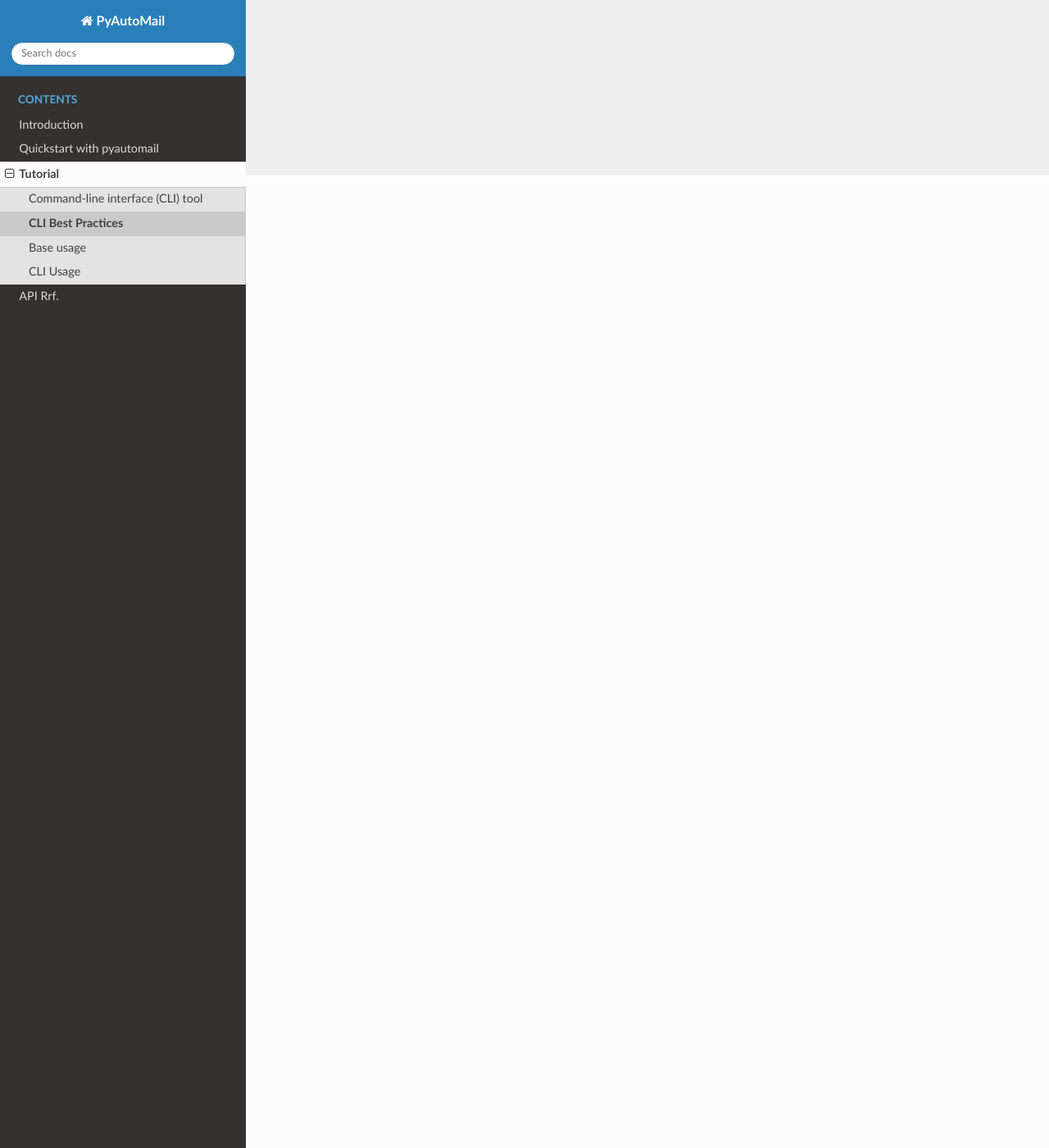
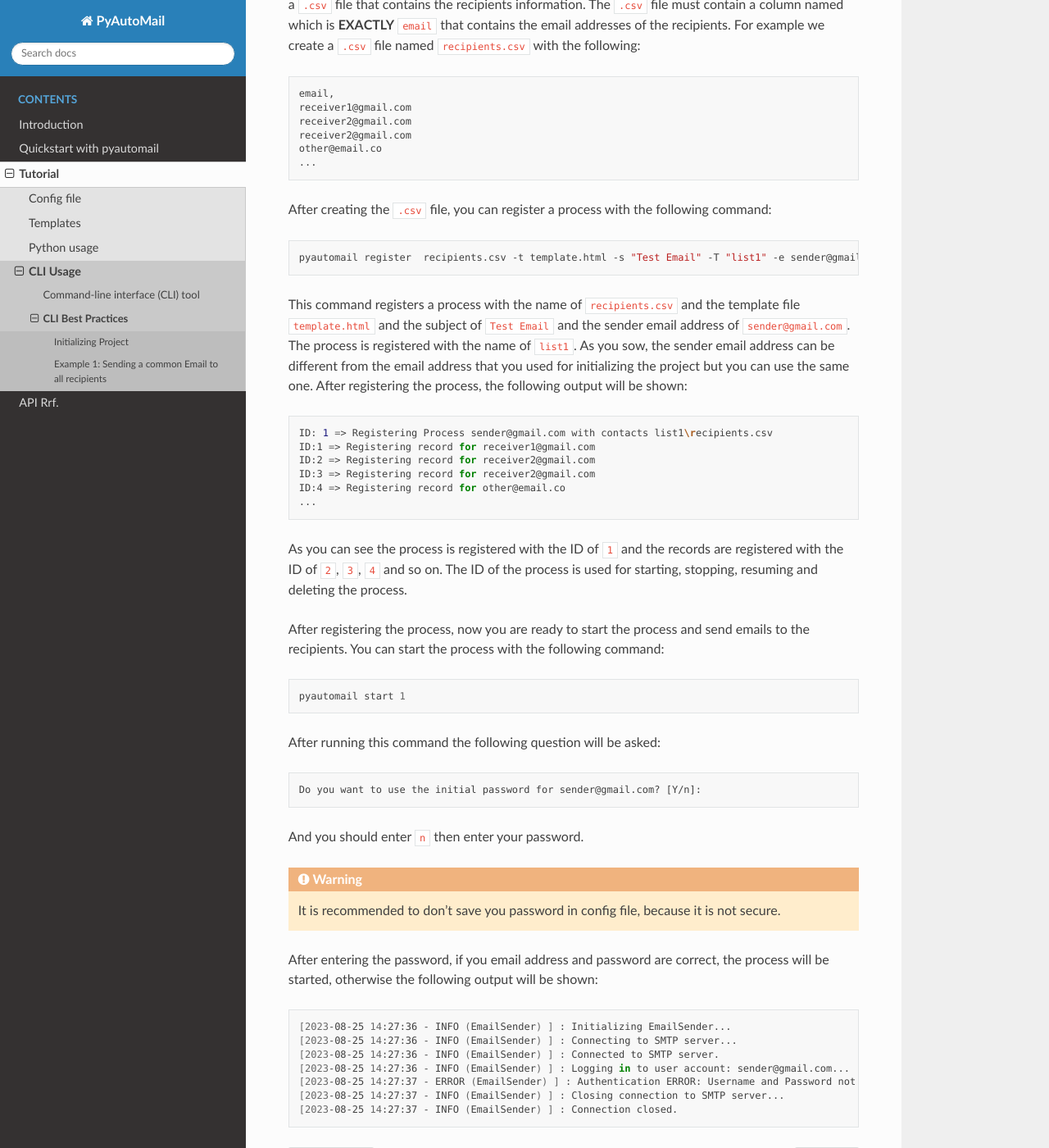
Before and after one commit to msinamsina/pyautomail, a Sphinx documentation site: the page built from docs/tutorial/cli-best-practices.rst, in a window 1280 px wide and 1400 px high, scrolled down 1186 px. Shown: the whole window at 82% size. Built offline with Sphinx 7.4.7 and the Read the Docs theme 2.0.0, drawn with Linux system fonts in a browser that asks for light colours; some of the changed text lies outside the part shown.

Commit message:
docs are modified

```diff
--- a/docs/conf.py
+++ b/docs/conf.py
@@ -11,7 +11,7 @@
 project = 'PyAutoMail'
 copyright = '2023, Mohammad Sina Allahkaram'
 author = 'Mohammad Sina Allahkaram'
-release = '1.1.1'
+release = '1.7.0.4'
 
 # -- General configuration ---------------------------------------------------
 # https://www.sphinx-doc.org/en/master/usage/configuration.html#general-configuration
--- a/docs/tutorial/cli-best-practices.rst
+++ b/docs/tutorial/cli-best-practices.rst
@@ -20,3 +20,99 @@
 
 3. In the last step of the user can **start**, **stop**, **resume**, **delete** processes which is registered in the
 project. The user can also **list** the processes and see the status of them.
+
+
+Initializing Project
+---------------------
+At first you need init the project and go inside of project directory.
+
+.. code-block:: bash
+
+    pyautomail init -db PAM-workspace -ss smtp.gmail.com -sp 465 -e example@gmail.com
+    cd PAM-workspace
+
+
+Example 1: Sending a common Email to all recipients
+---------------------------------------------------
+For sending a common email to all recipients, you need create a template file anywhere you want. We recommend to create
+``.html`` format. There is no limitation for the template file name. For example we create a template file named
+``template.html`` . The template file can contain any information you want. For example we create a template file
+with the following content:
+
+.. code-block:: html
+
+    <html>
+        <body>
+            <h1>Hi everyone!</h1>
+            <p>This is a test email.</p>
+        </body>
+    </html>
+
+After creating the template file, you need to register a process, but before that you need to prepare a ``.csv`` file
+that contains the recipients information. The ``.csv`` file must contain a column named which is **EXACTLY** ``email``
+that contains the email addresses of the recipients. For example we create a ``.csv`` file named ``recipients.csv``
+with the following:
+
+.. code-block:: text
+
+    email,
+    receiver1@gmail.com
+    receiver2@gmail.com
+    receiver2@gmail.com
+    other@email.co
+    ...
+
+After creating the ``.csv`` file, you can register a process with the following command:
+
+.. code-block:: bash
+
+    pyautomail register  recipients.csv -t template.html -s "Test Email" -T "list1" -e sender@gmail.com
+
+This command registers a process with the name of ``recipients.csv`` and the template file ``template.html`` and the
+subject of ``Test Email`` and the sender email address of ``sender@gmail.com``. The process is registered with the
+name of ``list1``. As you sow, the sender email address can be different from the email address that you used for
+initializing the project but you can use the same one. After registering the process, the following output will be
+shown:
+
+.. code-block:: bash
+
+    ID: 1 => Registering Process sender@gmail.com with contacts list1\recipients.csv
+    ID:1 => Registering record for receiver1@gmail.com
+    ID:2 => Registering record for receiver2@gmail.com
+    ID:3 => Registering record for receiver2@gmail.com
+    ID:4 => Registering record for other@email.co
+    ...
+
+As you can see the process is registered with the ID of ``1`` and the records are registered with the ID of ``2``,
+``3``, ``4`` and so on. The ID of the process is used for starting, stopping, resuming and deleting the process.
+
+After registering the process, now you are ready to start the process and send emails to the recipients. You can start
+the process with the following command:
+
+.. code-block:: bash
+
+    pyautomail start 1
+
+After running this command the following question will be asked:
+
+.. code-block:: text
+
+    Do you want to use the initial password for sender@gmail.com? [Y/n]:
+
+And you should enter ``n`` then enter your password.
+
+.. warning::
+    It is recommended to don't save you password in config file, because it is not secure.
+
+After entering the password, if you email address and password are correct, the process will be started, otherwise the
+following output will be shown:
+
+.. code-block:: bash
+
+    [2023-08-25 14:27:36 - INFO (EmailSender) ] : Initializing EmailSender...
+    [2023-08-25 14:27:36 - INFO (EmailSender) ] : Connecting to SMTP server...
+    [2023-08-25 14:27:36 - INFO (EmailSender) ] : Connected to SMTP server.
+    [2023-08-25 14:27:36 - INFO (EmailSender) ] : Logging in to user account: sender@gmail.com...
+    [2023-08-25 14:27:37 - ERROR (EmailSender) ] : Authentication ERROR: Username and Password not accepted. Please check username and password and try again
+    [2023-08-25 14:27:37 - INFO (EmailSender) ] : Closing connection to SMTP server...
+    [2023-08-25 14:27:37 - INFO (EmailSender) ] : Connection closed.
--- a/examples/assets/config.cfg
+++ b/examples/assets/config.cfg
@@ -4,8 +4,8 @@
 is_test = True
 
 [account]
-user = ""
-password = ""
+user = example@gmail.com
+password = 12345678
 
 [log]
 file-path = ./log.log
```
Also changed, not shown: README.md (+1 -1 lines), docs/getting-started.rst (+36 -15 lines), docs/tutorial/index.rst (+68 -30 lines).
